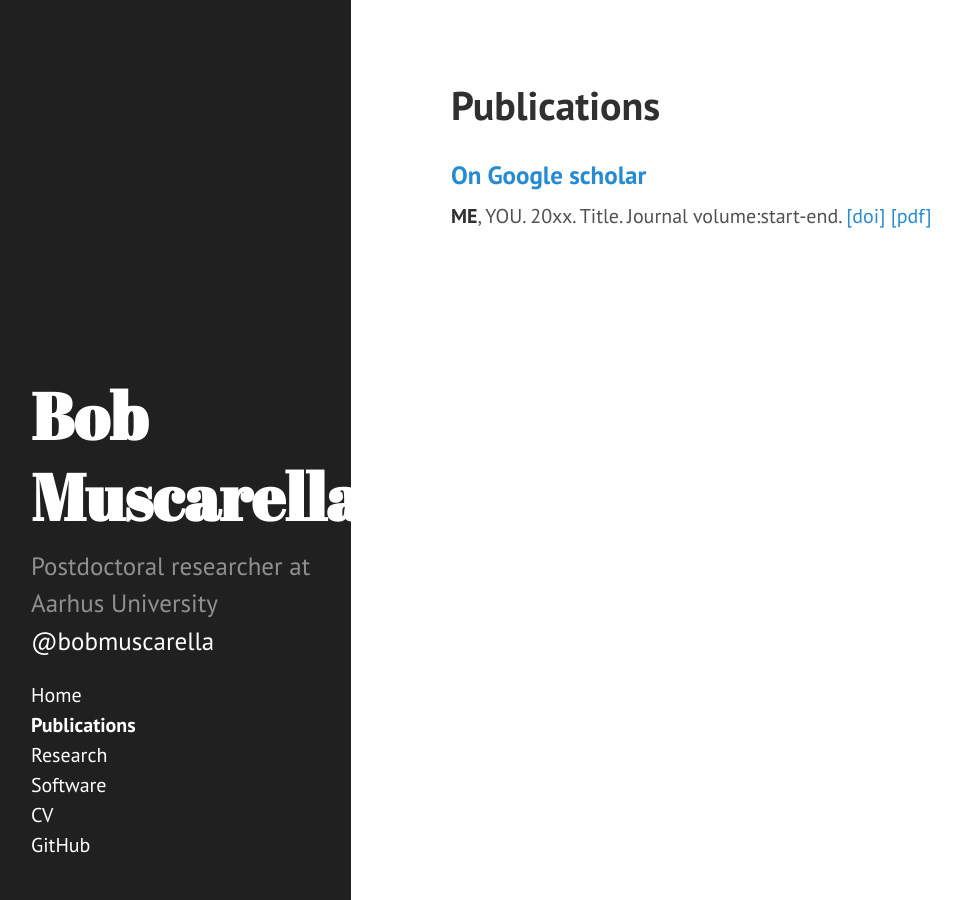
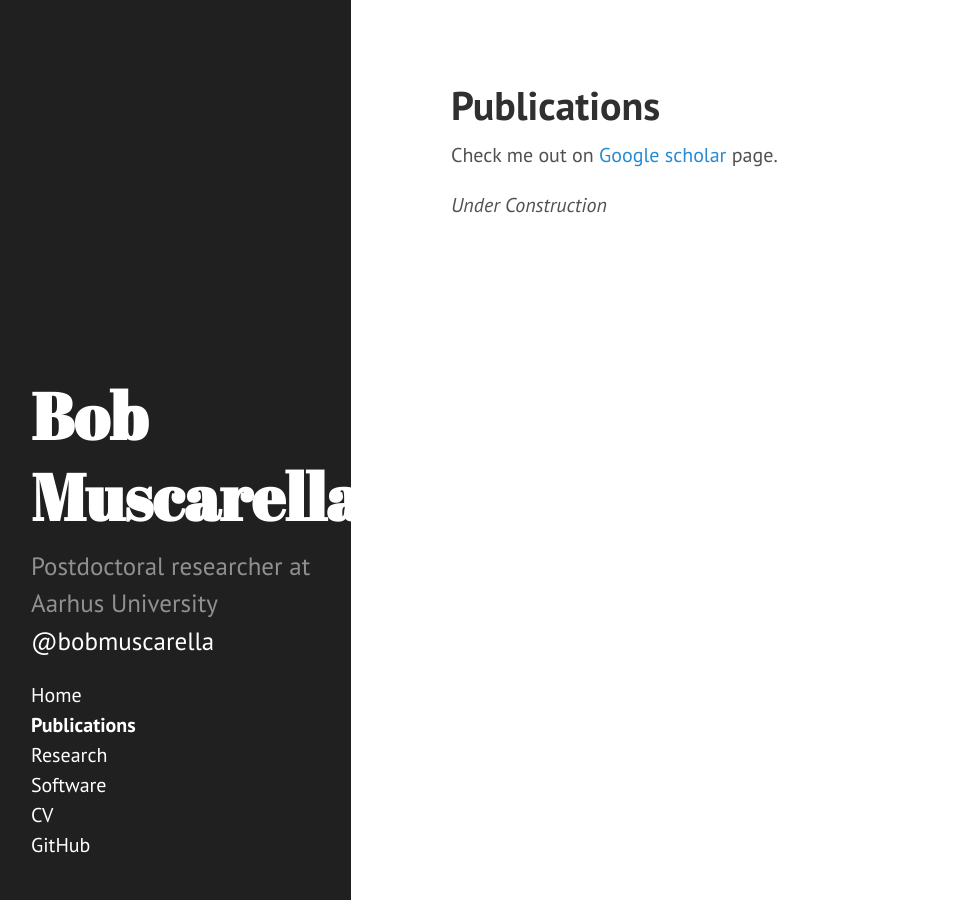
Before and after one commit to bobmuscarella/bobmuscarella.github.io, a Jekyll site: the page built from publications.md, in a window 1280 px wide. Shown: the whole page, without its empty margins (9-970 px from the left). Built offline with Jekyll 4.4.1, drawn with Linux system fonts in a browser that asks for light colours; Markdown is read by kramdown in place of the engine named in the settings.

Commit message:
Update publications.md

```diff
--- a/publications.md
+++ b/publications.md
@@ -3,6 +3,6 @@ layout: page
 title: Publications
 ---
 
-### [On Google scholar](https://scholar.google.com/citations?user=SuKDQfoAAAAJ&hl=en&oi=ao)
+Check me out on [Google scholar](https://scholar.google.com/citations?user=SuKDQfoAAAAJ&hl=en&oi=ao) page.
 
-**ME**, YOU. 20xx. Title. Journal volume:start-end. [[doi]](http://onlinelibrary.wiley.com/doi/10.1111/1755-0998.12019/full) [[pdf]]({{url}}/pdfs/pennell-mer-2012.pdf)
+*Under Construction*
```
